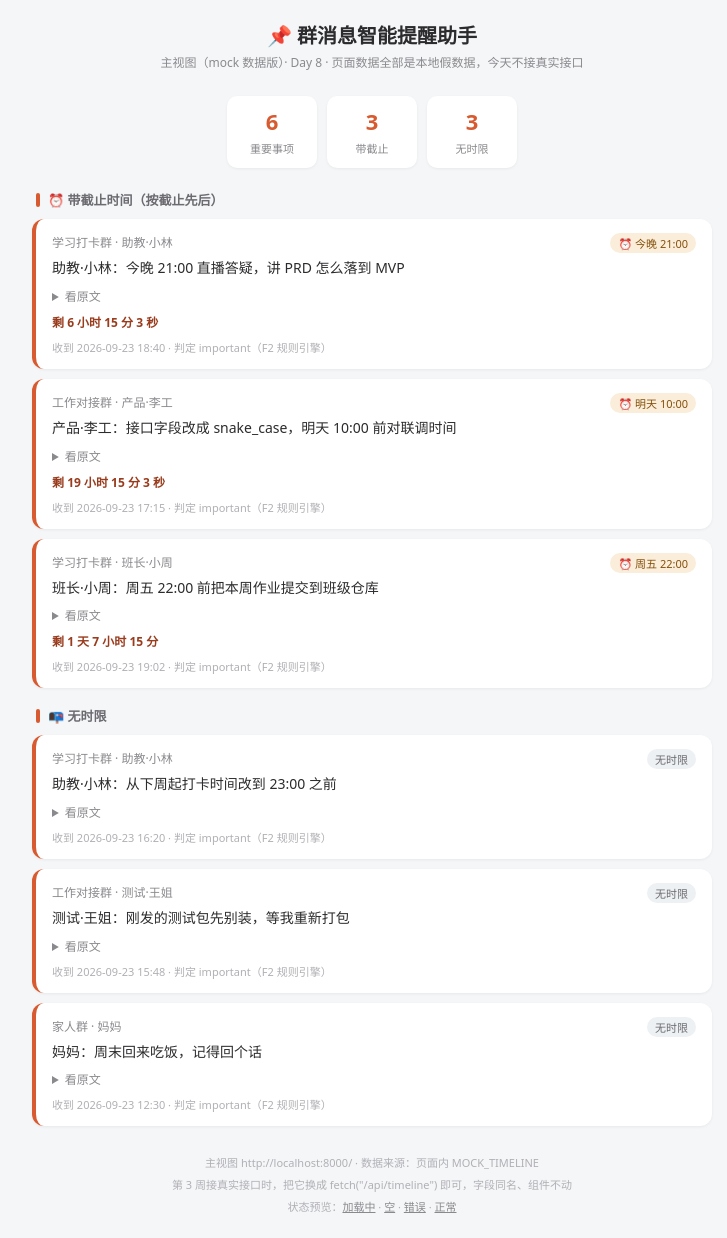
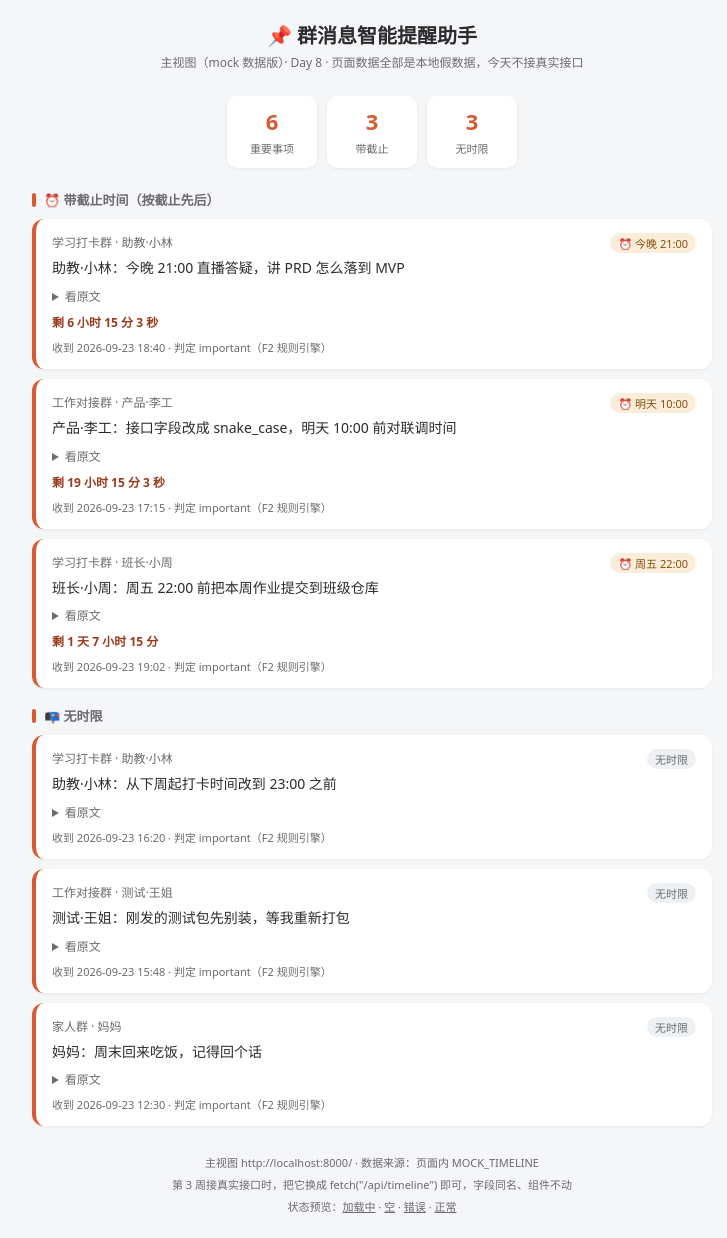
Before and after one commit to XingHo-VibeCoding/my-project, a FastAPI app: page / in a window 1280 px wide. Shown: the whole page, without its empty margins (268-995 px from the left). Run offline with FastAPI, Linux system fonts and the light colour scheme.

Commit message:
Day 9｜按设计规则修复文字对比度、对齐与移动端溢出
改了什么：不合格浅灰文字(#b0b0b5/#8a8a8e)统一为 --text-muted(#6b6b70, 5.30:1 过 WCAG AA)；h2 小节标题去掉 4px 缩进与卡片左缘对齐；4 处文本容器加 overflow-wrap 防窄屏溢出。
加了：:root 定义可复用对比度约束变量 --text-muted，后续次要文字统一引用。

```diff
--- a/app/templates/timeline.html
+++ b/app/templates/timeline.html
@@ -6,6 +6,10 @@
 <title>主视图 · 群消息智能提醒助手</title>
 <style>
   * { margin: 0; padding: 0; box-sizing: border-box; }
+  :root {
+    /* 次要文字色：白底小字对比度 5.30:1，满足 WCAG AA 4.5:1（设计规则①的可复用约束） */
+    --text-muted: #6b6b70;
+  }
   body {
     font-family: "Microsoft YaHei", system-ui, sans-serif;
     background: #f5f6f8; color: #2c2c2e; padding: 20px;
@@ -13,16 +17,16 @@
   .wrap { max-width: 680px; margin: 0 auto; }
   header { text-align: center; margin-bottom: 24px; }
   header h1 { font-size: 20px; font-weight: 600; }
-  header p { font-size: 12px; color: #8a8a8e; margin-top: 4px; line-height: 1.6; }
+  header p { font-size: 12px; color: var(--text-muted); margin-top: 4px; line-height: 1.6; }
   .stats { display: flex; gap: 10px; justify-content: center; margin-bottom: 22px; }
   .stat {
     background: #fff; border-radius: 10px; padding: 10px 18px; text-align: center;
     box-shadow: 0 1px 3px rgba(0,0,0,.06); min-width: 90px;
   }
   .stat b { display: block; font-size: 22px; color: #d85a30; }
-  .stat span { font-size: 11px; color: #8a8a8e; }
+  .stat span { font-size: 11px; color: var(--text-muted); }
   h2 {
-    font-size: 13px; color: #6b6b70; margin: 18px 4px 10px;
+    font-size: 13px; color: #6b6b70; margin: 18px 0 10px;
     display: flex; align-items: center; gap: 8px;
   }
   h2::before { content: ""; width: 4px; height: 14px; background: #d85a30; border-radius: 2px; }
@@ -34,8 +38,8 @@
     border-left: 4px solid #d85a30;
   }
   .card .top { display: flex; justify-content: space-between; gap: 10px; align-items: flex-start; }
-  .card .who { font-size: 12px; color: #8a8a8e; }
-  .card .what { font-size: 14px; line-height: 1.55; margin-top: 4px; }
+  .card .who { font-size: 12px; color: var(--text-muted); overflow-wrap: break-word; }
+  .card .what { font-size: 14px; line-height: 1.55; margin-top: 4px; overflow-wrap: break-word; }
   .badge {
     display: inline-block; font-size: 11px; padding: 2px 8px; border-radius: 999px;
     background: #faeeda; color: #854f0b; white-space: nowrap;
@@ -44,12 +48,13 @@
   .countdown { margin-top: 8px; font-size: 12px; color: #993c1d; font-weight: 600; }
   .countdown .num { font-variant-numeric: tabular-nums; }
   .origin { margin-top: 8px; }
-  .origin summary { font-size: 12px; color: #8a8a8e; cursor: pointer; outline: none; }
+  .origin summary { font-size: 12px; color: var(--text-muted); cursor: pointer; outline: none; }
   .origin p {
     font-size: 12px; color: #6b6b70; line-height: 1.65; margin-top: 6px;
     background: #f7f8fa; padding: 8px 10px; border-radius: 8px;
+    overflow-wrap: break-word;
   }
-  .meta { font-size: 11px; color: #b0b0b5; margin-top: 8px; }
+  .meta { font-size: 11px; color: var(--text-muted); margin-top: 8px; }
 
   /* 加载中：骨架屏 */
   .sk-card {
@@ -66,7 +71,7 @@
 
   /* 空状态 */
   .empty {
-    text-align: center; color: #b0b0b5; font-size: 13px;
+    text-align: center; color: var(--text-muted); font-size: 13px;
     padding: 30px 0; background: #fff; border-radius: 12px; line-height: 1.8;
   }
 
@@ -76,15 +81,15 @@
     padding: 24px 18px; text-align: center;
   }
   .err-title { font-size: 14px; font-weight: 600; color: #a3341f; }
-  .err-msg { font-size: 12px; color: #8a8a8e; margin-top: 8px; line-height: 1.7; }
+  .err-msg { font-size: 12px; color: var(--text-muted); margin-top: 8px; line-height: 1.7; }
   .error-box button {
     margin-top: 14px; border: none; background: #d85a30; color: #fff;
     font-size: 13px; padding: 8px 22px; border-radius: 999px; cursor: pointer;
   }
   .error-box button:hover { background: #bf4d27; }
 
-  footer { text-align: center; font-size: 11px; color: #b0b0b5; margin-top: 26px; line-height: 2; }
-  footer a { color: #8a8a8e; }
+  footer { text-align: center; font-size: 11px; color: var(--text-muted); margin-top: 26px; line-height: 2; overflow-wrap: break-word; }
+  footer a { color: var(--text-muted); }
 </style>
 </head>
 <body>
```
